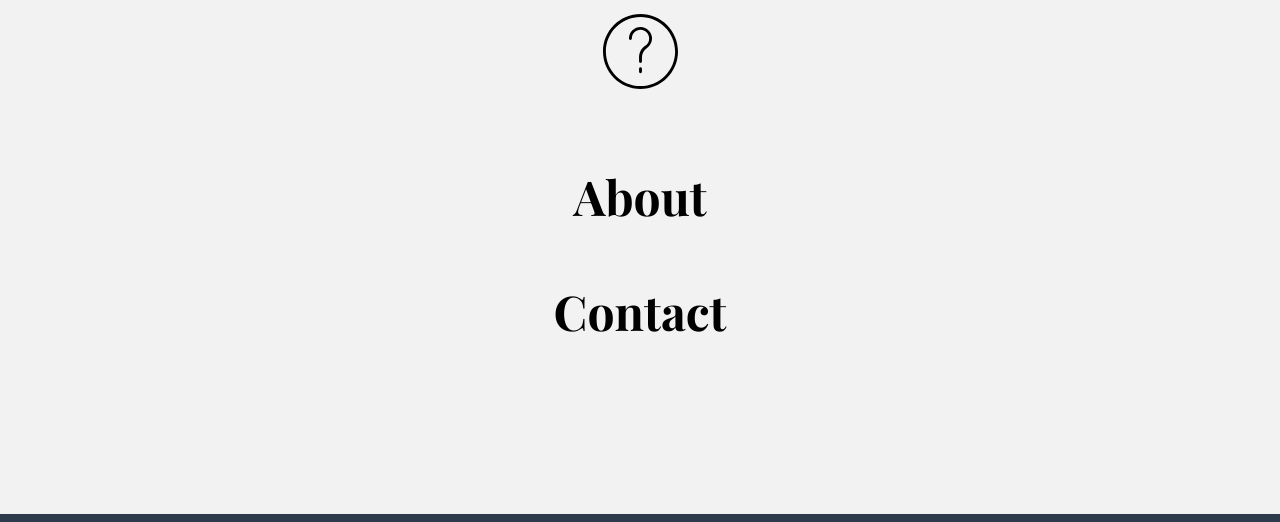
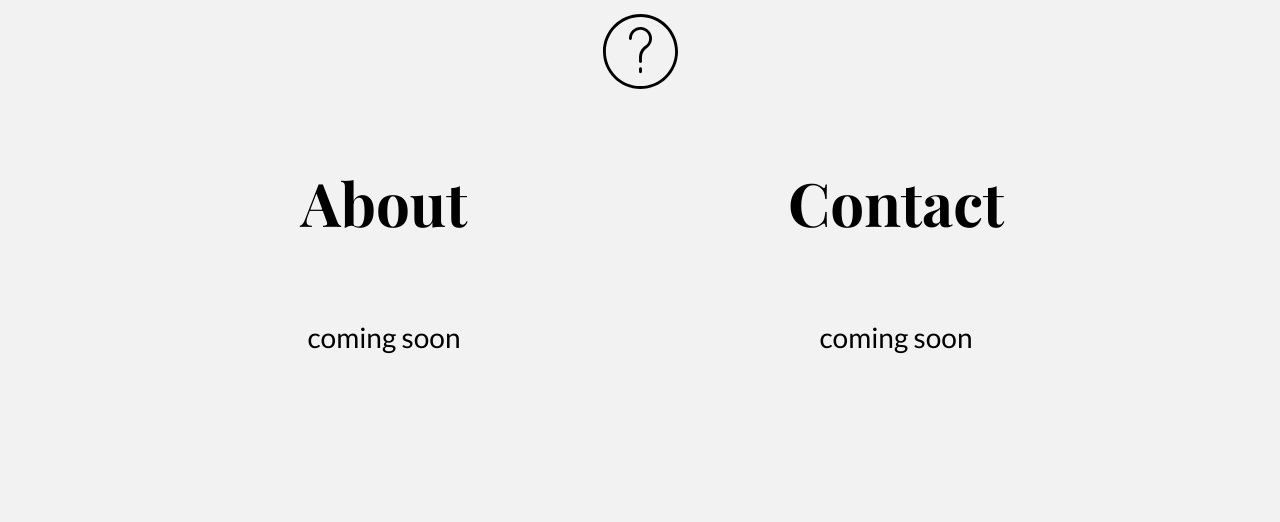
Before and after one commit to hanlinh/hanlinh.github.io, a plain HTML site: page altpages/about_contacts.html in a window 1280 px wide. Shown: the part 278-800 px from the top of the page. Drawn offline with nearby package versions, Linux system fonts and the light colour scheme; a web font is replaced by a local one.

Commit message:
Version 0.113 - fixed ac page layout

```diff
--- a/altpages/about_contacts.html
+++ b/altpages/about_contacts.html
@@ -46,13 +46,18 @@
     </header>
 
     <div class="content">
-      <h1>About</h1>
 
-      <h1>Contact</h1>
+      <section class="about">
+        <h1 id="title_about">About</h1>
+        <p>coming soon</p>
+      </section>
+
+      <section class="contact">
+        <h1 id="title_Contact">Contact</h1>
+        <p>coming soon</p>
+      </section>
 
     </div>
-
-    <p></p>
 
     <div class="end">
           <footer>If you need any help or have any questions feel free to contact me.</footer>
@@ -72,7 +77,7 @@
 
                 <li>Navigation icons made by
                   <a href="https://www.flaticon.com/authors/smashicons" title="Smashicons">Smashicons</a>
-                   from
+                  from
                   <a href="https://www.flaticon.com/"
                   title="Flaticon">www.flaticon.com</a>
                 </li>
--- a/css/master_ac.css
+++ b/css/master_ac.css
@@ -2,9 +2,12 @@
   padding-top: 1%;
   width:5%;
 }
-html, body {
-  height: 100%;
+html {
+  height: 150%;
   scroll-behavior: smooth;
+}
+body {
+  height: 150%;
 }
 .main_wrapper {
   text-align: center;
@@ -19,7 +22,6 @@ html, body {
 .main_wrapper::-webkit-scrollbar {
     display: none;
 }
-
 .quick_links  {
   list-style-type: none;
   font-size: 14px;
@@ -60,20 +62,34 @@ ul{
 }
 
 .content {
-
-}
-.content h1 {
-  font-family: 'Playfair Display', serif;
-  font-size: 300%;
-  text-decoration: none;
-  width: 100;
-  padding-top: 1.5%;
-  overflow: visible;
-  position: center;
+  width: 80%;
+  text-align: center;
+  padding: 0;
+  margin: 0;
+  align: center;
   margin-left: auto;
   margin-right: auto;
 }
+.content h1 {
+  display: inline-block;
+  font-family: 'Playfair Display', serif;
+  color: black;
+}
+.about {
+  float:left;
+  font-size: 250%;
+  width: 50%;
+}
+.contact {
+  float:right;
+  font-size: 250%;
+  width: 50%;
+}
 
+.content p, .about p, .contact p {
+  font-size: 70%;
+
+}
 .end {
   font-weight: 300;
   color: rgba(255, 255, 255,1.00);
@@ -97,7 +113,6 @@ ul{
   color: rgba(255, 255, 255,1.00);
   text-decoration: none;
 }
-
 .att_flaticon ul {
   font-size: 80%;
   color: rgba(255, 255, 255,1.00);
--- a/css/master_post.css
+++ b/css/master_post.css
@@ -2,9 +2,12 @@
   padding-top: 1%;
   width:5%;
 }
-html, body {
-  height: 170%;
+html {
+  height: 150%;
   scroll-behavior: smooth;
+}
+body {
+  height: 150%;
 }
 .main_wrapper {
   text-align: center;
@@ -19,7 +22,6 @@ html, body {
 .main_wrapper::-webkit-scrollbar {
     display: none;
 }
-
 .quick_links  {
   list-style-type: none;
   font-size: 14px;
@@ -60,141 +62,27 @@ ul{
 }
 
 .content {
+  width: 80%;
+  text-align: center;
+  padding: 0;
+  margin: 0;
+  align: center;
+  margin-left: auto;
+  margin-right: auto;
+  font-size: 170%;
+}
+
+.posts h1 {
+  font-family: 'Playfair Display', serif;
+  color: black;
 
 }
-.content h1 {
-  font-family: 'Playfair Display', serif;
-  font-size: 300%;
-  text-decoration: none;
-  width: 100;
-  padding-top: 1.5%;
-  overflow: visible;
-  position: center;
-  margin-left: auto;
-  margin-right: auto;
+
+
+.content p, .about p, .contact p {
+  font-size: 70%;
+
 }
-#index_title {
-  font-size: 400%;
-}
-.index {
-  background-color: rgba(222, 232, 233,1.00);
-  width: 100;
-  padding-top: 3.5%;
-  padding-bottom: 2%;
-  overflow: visible;
-  position: center;
-  margin-left: auto;
-  margin-right: auto;
-}
-.index2 {
-  padding-top: 3.5%;
-  padding-bottom: 2%;
-  overflow: visible;
-  margin-left: auto;
-  margin-right: auto;
-  background-image: url("/images/otter.jpg");
-}
-.arrow {
-  padding-top: 20%;
-}
-section {
-  position: relative;
-  width: 100%;
-  height: 100%;
-}
-section::after {
-  position: absolute;
-  bottom: 0;
-  left: 0;
-  content: '';
-  width: 100%;
-  height: 80%;
-}
-
-.construct a {
-  position: absolute;
-  bottom: 20px;
-  z-index: 2;
-  display: inline-block;
-  -webkit-transform: translate(0, -50%);
-  transform: translate(0, -50%);
-  color: black;
-  font : normal 400 20px/1 'Josefin Sans', sans-serif;
-  letter-spacing: .1em;
-  text-decoration: none;
-  transition: opacity .3s;
-  right:48.7%;
-}
-.construct a:hover {
-  opacity: .5;
-}
-
-#section07 a {
-  padding-top: 80px;
-}
-#section07 a span {
-  position: absolute;
-  top: 0;
-  left: 50%;
-  width: 24px;
-  height: 24px;
-  margin-left: -12px;
-  border-left: 1px solid black;
-  border-bottom: 1px solid black;
-  -webkit-transform: rotate(-45deg);
-  transform: rotate(-45deg);
-  -webkit-animation: sdb07 2s infinite;
-  animation: sdb07 2s infinite;
-  opacity: 0;
-  box-sizing: border-box;
-}
-#section07 a span:nth-of-type(1) {
-  -webkit-animation-delay: 0s;
-  animation-delay: 0s;
-}
-#section07 a span:nth-of-type(2) {
-  top: 16px;
-  -webkit-animation-delay: .15s;
-  animation-delay: .15s;
-}
-#section07 a span:nth-of-type(3) {
-  top: 32px;
-  -webkit-animation-delay: .3s;
-  animation-delay: .3s;
-}
-@-webkit-keyframes sdb07 {
-  0% {
-    opacity: 0;
-  }
-  50% {
-    opacity: 1;
-  }
-  100% {
-    opacity: 0;
-  }
-}
-@keyframes sdb07 {
-  0% {
-    opacity: 0;
-  }
-  50% {
-    opacity: 1;
-  }
-  100% {
-    opacity: 0;
-  }
-}
-
-#site_info {
-  margin-left: auto;
-  margin-right: auto;
-  padding-top: 1%;
-}
-h2 {
-  font-family: 'Playfair Display', serif;
-  font-size: 300%;
-}
-
 .end {
   font-weight: 300;
   color: rgba(255, 255, 255,1.00);
@@ -218,7 +106,6 @@ h2 {
   color: rgba(255, 255, 255,1.00);
   text-decoration: none;
 }
-
 .att_flaticon ul {
   font-size: 80%;
   color: rgba(255, 255, 255,1.00);
```
Also changed, not shown: altpages/post.html (+3 -2 lines).
